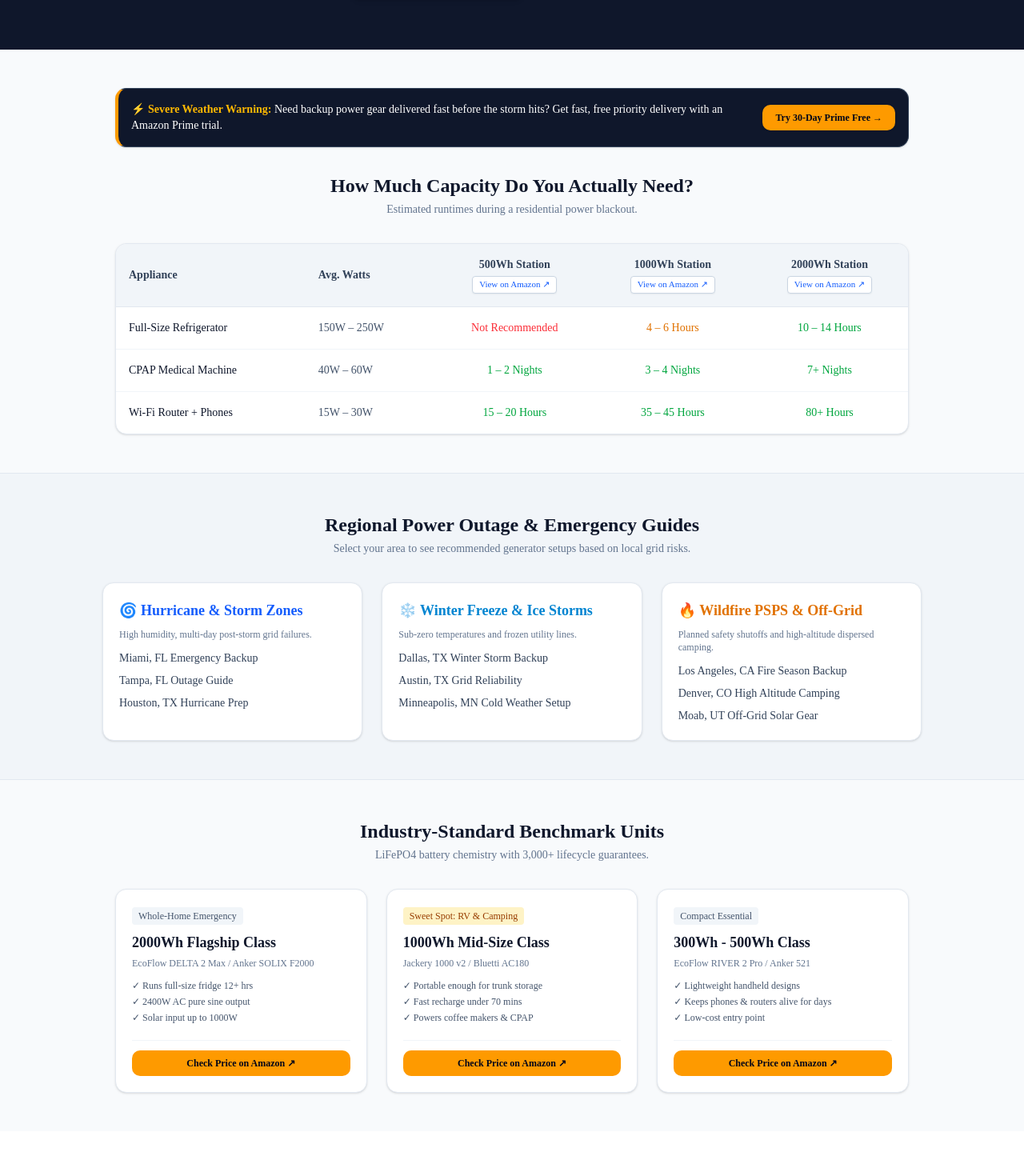
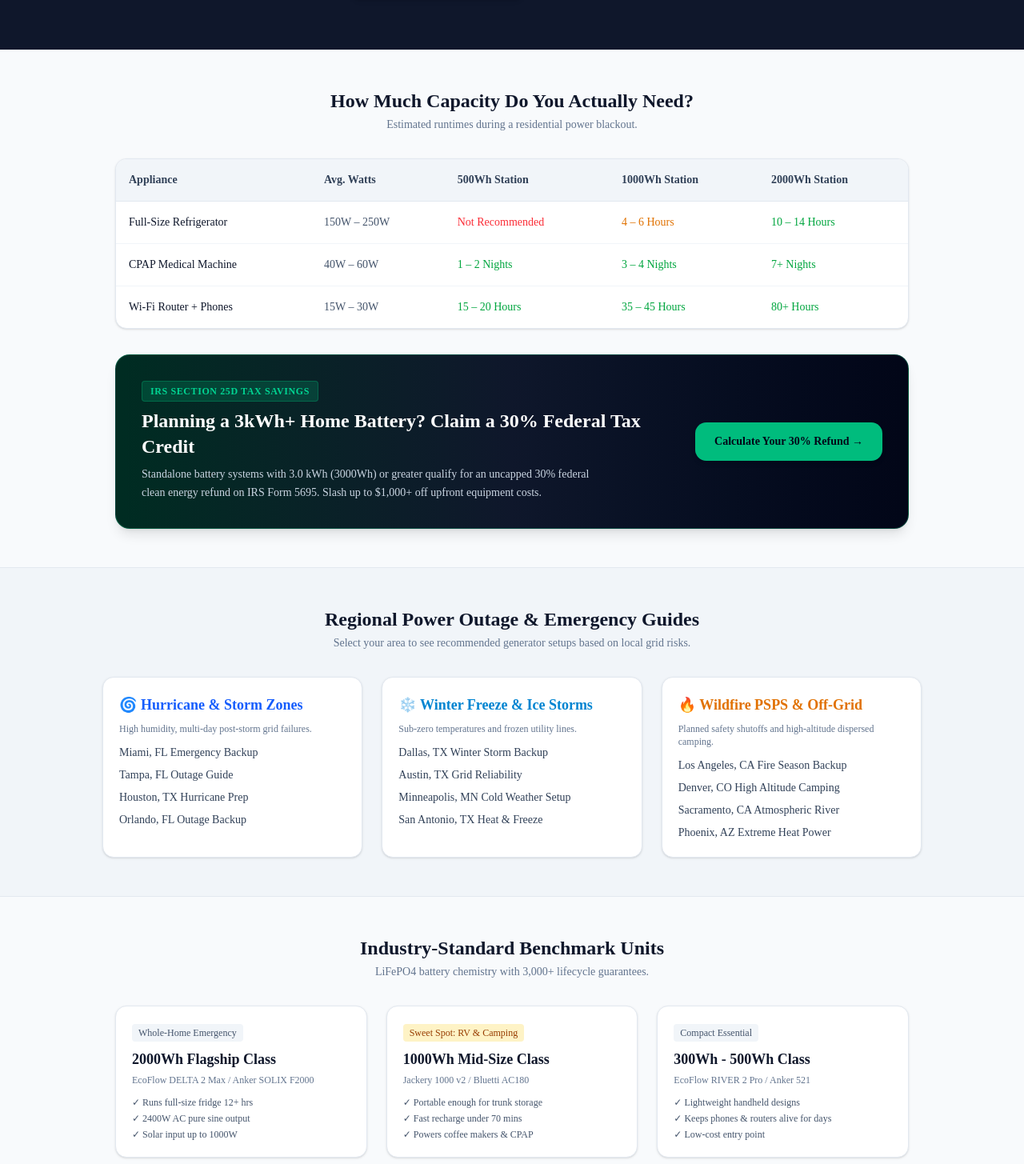
Before and after one commit to xingfangwang-eng/ai-coloring-pages, a Next.js app: page / in a window 1280 px wide. Shown: the part 415-1870 px from the top of the page at 80% size. Built offline with nearby package versions, Linux system fonts and the light colour scheme.

Commit message:
Deploy 30% Tax Credit calculator component, page and homepage banner

```diff
--- /dev/null
+++ b/src/app/calculators/tax-credit/page.tsx
@@ -0,0 +1,150 @@
+import Link from 'next/link';
+import { TaxCreditCalculator } from '@/components/tax-credit-calculator';
+
+export const metadata = {
+  title: '30% Federal Clean Energy Battery Tax Credit Calculator (IRS Form 5695 Guide 2026)',
+  description: 'Calculate your exact IRS Section 25D tax savings on 3kWh+ standalone home battery storage systems and portable solar generators.',
+  alternates: {
+    canonical: 'https://www.wangdadi.xyz/calculators/tax-credit',
+  },
+};
+
+export default function TaxCreditPage() {
+  const schemaData = {
+    '@context': 'https://schema.org',
+    '@type': 'WebApplication',
+    name: '30% Federal Battery Tax Credit Calculator',
+    applicationCategory: 'FinanceApplication',
+    operatingSystem: 'All',
+    url: 'https://www.wangdadi.xyz/calculators/tax-credit',
+    description: 'Calculates the 30% IRS residential clean energy credit for home battery systems.',
+  };
+
+  return (
+    <div className="bg-slate-50 text-slate-800 min-h-screen py-10 px-4">
+      <script
+        type="application/ld+json"
+        dangerouslySetInnerHTML={{ __html: JSON.stringify(schemaData) }}
+      />
+
+      <div className="max-w-4xl mx-auto space-y-10">
+
+        {/* 面包屑 */}
+        <nav className="text-xs text-slate-500 flex items-center gap-2">
+          <Link href="/" className="hover:underline hover:text-amber-600 transition">Home</Link>
+          <span>/</span>
+          <span className="text-slate-900 font-semibold">Tax Credit Calculator</span>
+        </nav>
+
+        {/* 头部标题 */}
+        <header className="space-y-3">
+          <span className="inline-block bg-emerald-500/10 text-emerald-800 text-xs font-semibold px-2.5 py-1 rounded border border-emerald-500/20">
+            Inflation Reduction Act · Section 25D
+          </span>
+          <h1 className="text-3xl sm:text-4xl font-extrabold text-slate-900 leading-tight">
+            30% Federal Solar Generator & Battery Tax Credit Calculator
+          </h1>
+          <p className="text-slate-600 text-sm sm:text-base leading-relaxed">
+            Under IRS Form 5695, standalone home battery storage systems with a capacity of <strong>3.0 kWh (3,000Wh) or greater</strong> qualify for an uncapped 30% federal tax credit through 2032. Calculate your exact refund below.
+          </p>
+        </header>
+
+        {/* 核心交互计算器组件 */}
+        <TaxCreditCalculator />
+
+        {/* 核心变现区：3kWh+ 具备退税资格的亚马逊旗舰巨无霸 */}
+        <section className="space-y-6 pt-4">
+          <div>
+            <h2 className="text-2xl font-bold text-slate-900">
+              Tax-Credit-Ready Batteries on Amazon (≥ 3.0 kWh)
+            </h2>
+            <p className="text-xs text-slate-500 mt-1">
+              These industry-leading systems meet the statutory 3000Wh storage minimum required for the 30% Section 25D deduction.
+            </p>
+          </div>
+
+          <div className="grid grid-cols-1 md:grid-cols-2 gap-6">
+
+            {/* 标杆 1：EcoFlow DELTA Pro (3.6kWh) */}
+            <div className="bg-white border border-slate-200 rounded-xl p-5 flex flex-col justify-between shadow-sm">
+              <div>
+                <span className="text-xs bg-emerald-100 text-emerald-800 px-2 py-0.5 rounded font-semibold">
+                  Qualifies for ~ $840+ Tax Credit
+                </span>
+                <h3 className="font-bold text-lg text-slate-900 mt-2">EcoFlow DELTA Pro (3600Wh)</h3>
+                <p className="text-xs text-slate-500 mt-1">Capacity: 3.6 kWh · 3600W AC Pure Sine Output</p>
+                <p className="text-sm text-slate-600 mt-3 leading-relaxed">
+                  The gold standard for standalone home backup. Featuring expandable capacity up to 25kWh and 240V split-phase capability to run central air and well pumps.
+                </p>
+              </div>
+              <div className="mt-6 pt-4 border-t border-slate-100">
+                <a
+                  href="https://www.amazon.com/dp/B09FL57F4F?tag=powerreadyhub-20"
+                  target="_blank"
+                  rel="noopener noreferrer nofollow"
+                  className="block w-full text-center bg-amber-500 hover:bg-amber-600 text-slate-950 font-semibold py-2.5 rounded-lg text-sm transition"
+                >
+                  Check Price on Amazon
+                </a>
+              </div>
+            </div>
+
+            {/* 标杆 2：Anker SOLIX F3800 (3.84kWh) */}
+            <div className="bg-white border border-slate-200 rounded-xl p-5 flex flex-col justify-between shadow-sm">
+              <div>
+                <span className="text-xs bg-emerald-100 text-emerald-800 px-2 py-0.5 rounded font-semibold">
+                  Qualifies for ~ $1,000+ Tax Credit
+                </span>
+                <h3 className="font-bold text-lg text-slate-900 mt-2">Anker SOLIX F3800 (3840Wh)</h3>
+                <p className="text-xs text-slate-500 mt-1">Capacity: 3.84 kWh · Direct EV & RV Connection</p>
+                <p className="text-sm text-slate-600 mt-3 leading-relaxed">
+                  Massive 3.84kWh single-unit capacity with dual 120V/240V output. Can directly recharge electric vehicles and plug into home subpanels.
+                </p>
+              </div>
+              <div className="mt-6 pt-4 border-t border-slate-100">
+                <a
+                  href="https://www.amazon.com/dp/B0CQXF288Z?tag=powerreadyhub-20"
+                  target="_blank"
+                  rel="noopener noreferrer nofollow"
+                  className="block w-full text-center bg-slate-800 hover:bg-slate-900 text-white font-medium py-2.5 rounded-lg text-sm transition"
+                >
+                  Check Price on Amazon
+                </a>
+              </div>
+            </div>
+
+          </div>
+        </section>
+
+        {/* 权威法条问答 */}
+        <section className="bg-white border border-slate-200 rounded-xl p-6 shadow-sm space-y-4">
+          <h2 className="text-xl font-bold text-slate-900">
+            Frequently Asked Questions (IRS Form 5695)
+          </h2>
+          <div className="space-y-3 text-sm text-slate-600">
+            <div>
+              <h3 className="font-semibold text-slate-900">Do portable power stations need solar panels to qualify?</h3>
+              <p className="text-xs text-slate-500 mt-1">
+                Under the pre-2023 rules, batteries had to be 100% solar-charged. However, the updated Inflation Reduction Act now allows standalone battery storage technology to qualify without solar, provided capacity is at least 3 kWh (3,000 Wh).
+              </p>
+            </div>
+            <div>
+              <h3 className="font-semibold text-slate-900">Is there a maximum credit dollar cap?</h3>
+              <p className="text-xs text-slate-500 mt-1">
+                No. Unlike previous energy efficiency programs capped at $500 or $1,200, Section 25D clean energy credits have no maximum dollar ceiling—you receive a full 30% on qualified equipment costs.
+              </p>
+            </div>
+          </div>
+        </section>
+
+        {/* 回流内链 */}
+        <div className="pt-6 border-t border-slate-200 text-center">
+          <Link href="/" className="text-sm text-amber-600 hover:underline">
+            ← Return to Regional Disaster & Backup Power Guides
+          </Link>
+        </div>
+
+      </div>
+    </div>
+  );
+}
--- a/src/app/page.tsx
+++ b/src/app/page.tsx
@@ -27,31 +27,12 @@
         </div>
       </section>
 
-      {/* 模块 1：带载参考计算表 (增量价值核心，Google 最喜欢的结构化数据) */}
+      {/* 模块 1：带载参考计算表 */}
       <section id="sizing-guide" className="py-12 px-4 max-w-5xl mx-auto w-full">
-
-        {/* Amazon Prime 免费试用赏金横幅 (Bounty 专区) */}
-        <div className="bg-slate-900 border border-slate-700 border-l-4 border-l-amber-500 rounded-xl p-4 mb-8 flex flex-col sm:flex-row items-center justify-between gap-4 text-white shadow-sm">
-          <div className="text-sm">
-            <strong className="text-amber-400">⚡ Severe Weather Warning:</strong> Need backup power gear delivered fast before the storm hits?
-            Get fast, free priority delivery with an Amazon Prime trial.
-          </div>
-          {/* 将 href 替换为下面这个完整带 tag 的官方网址 */}
-<a
-  href="https://www.amazon.com/amazonprime?tag=powerreadyhub-20"
-  target="_blank"
-  rel="noopener noreferrer nofollow sponsored"
-  className="bg-amber-500 hover:bg-amber-600 text-slate-950 font-bold px-4 py-2 rounded-lg text-xs whitespace-nowrap shadow transition"
->
-  Try 30-Day Prime Free →
-</a>
-        </div>
-
         <div className="text-center mb-8">
           <h2 className="text-2xl font-bold text-slate-900">How Much Capacity Do You Actually Need?</h2>
           <p className="text-slate-500 text-sm mt-1">Estimated runtimes during a residential power blackout.</p>
         </div>
-
         <div className="bg-white border border-slate-200 rounded-xl overflow-hidden shadow-sm">
           <div className="overflow-x-auto">
             <table className="w-full text-left text-sm">
@@ -59,76 +40,63 @@
                 <tr>
                   <th className="p-4">Appliance</th>
                   <th className="p-4">Avg. Watts</th>
-
-                  {/* 500Wh 推广位 */}
-                  <th className="p-4 text-center">
-                    <div>500Wh Station</div>
-                    <a
-                      href="https://amzn.to/4d7d8Ps"
-                      target="_blank"
-                      rel="noopener noreferrer nofollow sponsored"
-                      className="inline-block mt-1 text-[11px] bg-white border border-slate-300 text-blue-600 font-medium px-2 py-0.5 rounded shadow-xs hover:bg-slate-50 hover:text-blue-700"
-                    >
-                      View on Amazon ↗
-                    </a>
-                  </th>
-
-                  {/* 1000Wh 推广位 */}
-                  <th className="p-4 text-center">
-                    <div>1000Wh Station</div>
-                    <a
-                      href="https://amzn.to/4hkcZKR"
-                      target="_blank"
-                      rel="noopener noreferrer nofollow sponsored"
-                      className="inline-block mt-1 text-[11px] bg-white border border-slate-300 text-blue-600 font-medium px-2 py-0.5 rounded shadow-xs hover:bg-slate-50 hover:text-blue-700"
-                    >
-                      View on Amazon ↗
-                    </a>
-                  </th>
-
-                  {/* 2000Wh 推广位 */}
-                  <th className="p-4 text-center">
-                    <div>2000Wh Station</div>
-                    <a
-                      href="https://amzn.to/4xN98ep"
-                      target="_blank"
-                      rel="noopener noreferrer nofollow sponsored"
-                      className="inline-block mt-1 text-[11px] bg-white border border-slate-300 text-blue-600 font-medium px-2 py-0.5 rounded shadow-xs hover:bg-slate-50 hover:text-blue-700"
-                    >
-                      View on Amazon ↗
-                    </a>
-                  </th>
+                  <th className="p-4">500Wh Station</th>
+                  <th className="p-4">1000Wh Station</th>
+                  <th className="p-4">2000Wh Station</th>
                 </tr>
               </thead>
               <tbody className="divide-y divide-slate-100 text-slate-600">
                 <tr>
                   <td className="p-4 font-medium text-slate-900">Full-Size Refrigerator</td>
                   <td className="p-4">150W – 250W</td>
-                  <td className="p-4 text-center text-red-500 font-medium">Not Recommended</td>
-                  <td className="p-4 text-center text-amber-600 font-medium">4 – 6 Hours</td>
-                  <td className="p-4 text-center text-green-600 font-medium">10 – 14 Hours</td>
+                  <td className="p-4 text-red-500 font-medium">Not Recommended</td>
+                  <td className="p-4 text-amber-600 font-medium">4 – 6 Hours</td>
+                  <td className="p-4 text-green-600 font-medium">10 – 14 Hours</td>
                 </tr>
                 <tr>
                   <td className="p-4 font-medium text-slate-900">CPAP Medical Machine</td>
                   <td className="p-4">40W – 60W</td>
-                  <td className="p-4 text-center text-green-600">1 – 2 Nights</td>
-                  <td className="p-4 text-center text-green-600">3 – 4 Nights</td>
-                  <td className="p-4 text-center text-green-600">7+ Nights</td>
+                  <td className="p-4 text-green-600">1 – 2 Nights</td>
+                  <td className="p-4 text-green-600">3 – 4 Nights</td>
+                  <td className="p-4 text-green-600">7+ Nights</td>
                 </tr>
                 <tr>
                   <td className="p-4 font-medium text-slate-900">Wi-Fi Router + Phones</td>
                   <td className="p-4">15W – 30W</td>
-                  <td className="p-4 text-center text-green-600">15 – 20 Hours</td>
-                  <td className="p-4 text-center text-green-600">35 – 45 Hours</td>
-                  <td className="p-4 text-center text-green-600">80+ Hours</td>
+                  <td className="p-4 text-green-600">15 – 20 Hours</td>
+                  <td className="p-4 text-green-600">35 – 45 Hours</td>
+                  <td className="p-4 text-green-600">80+ Hours</td>
                 </tr>
               </tbody>
             </table>
           </div>
         </div>
+
+        {/* 👉 核心转化入口：30% 联邦清洁能源退税横幅 (刺激老外算账与大额下单) 👈 */}
+        <div className="mt-8 bg-gradient-to-r from-emerald-950 via-slate-900 to-slate-950 border border-emerald-500/30 rounded-2xl p-6 sm:p-8 text-white shadow-lg flex flex-col md:flex-row items-center justify-between gap-6">
+          <div className="space-y-2 text-center md:text-left">
+            <span className="inline-block bg-emerald-500/20 text-emerald-400 text-xs font-semibold px-2.5 py-1 rounded border border-emerald-500/30 uppercase tracking-wider">
+              IRS Section 25D Tax Savings
+            </span>
+            <h3 className="text-xl sm:text-2xl font-extrabold text-white">
+              Planning a 3kWh+ Home Battery? Claim a 30% Federal Tax Credit
+            </h3>
+            <p className="text-slate-300 text-xs sm:text-sm max-w-xl leading-relaxed">
+              Standalone battery systems with 3.0 kWh (3000Wh) or greater qualify for an uncapped 30% federal clean energy refund on IRS Form 5695. Slash up to $1,000+ off upfront equipment costs.
+            </p>
+          </div>
+          <div className="shrink-0 w-full md:w-auto text-center">
+            <Link
+              href="/calculators/tax-credit"
+              className="inline-block w-full md:w-auto bg-emerald-500 hover:bg-emerald-400 text-slate-950 font-bold px-6 py-3.5 rounded-xl shadow-md transition text-sm"
+            >
+              Calculate Your 30% Refund →
+            </Link>
+          </div>
+        </div>
       </section>
 
-      {/* 模块 2：地域场景化导航 (内链枢纽，后续脚本生成城市页面后在此挂链接) */}
+      {/* 模块 2：地域场景化导航 */}
       <section id="regional-guides" className="py-12 px-4 bg-slate-100 border-y border-slate-200 w-full">
         <div className="max-w-5xl mx-auto">
           <div className="text-center mb-8">
@@ -145,6 +113,7 @@
                 <li><Link href="/power/florida-miami" className="hover:text-amber-600 hover:underline">Miami, FL Emergency Backup</Link></li>
                 <li><Link href="/power/florida-tampa" className="hover:text-amber-600 hover:underline">Tampa, FL Outage Guide</Link></li>
                 <li><Link href="/power/texas-houston" className="hover:text-amber-600 hover:underline">Houston, TX Hurricane Prep</Link></li>
+                <li><Link href="/power/florida-orlando" className="hover:text-amber-600 hover:underline">Orlando, FL Outage Backup</Link></li>
               </ul>
             </div>
 
@@ -156,6 +125,7 @@
                 <li><Link href="/power/texas-dallas" className="hover:text-amber-600 hover:underline">Dallas, TX Winter Storm Backup</Link></li>
                 <li><Link href="/power/texas-austin" className="hover:text-amber-600 hover:underline">Austin, TX Grid Reliability</Link></li>
                 <li><Link href="/power/minnesota-minneapolis" className="hover:text-amber-600 hover:underline">Minneapolis, MN Cold Weather Setup</Link></li>
+                <li><Link href="/power/texas-san-antonio" className="hover:text-amber-600 hover:underline">San Antonio, TX Heat & Freeze</Link></li>
               </ul>
             </div>
 
@@ -166,22 +136,21 @@
               <ul className="text-sm space-y-2 text-slate-700">
                 <li><Link href="/power/california-los-angeles" className="hover:text-amber-600 hover:underline">Los Angeles, CA Fire Season Backup</Link></li>
                 <li><Link href="/power/colorado-denver" className="hover:text-amber-600 hover:underline">Denver, CO High Altitude Camping</Link></li>
-                <li><Link href="/power/utah-moab" className="hover:text-amber-600 hover:underline">Moab, UT Off-Grid Solar Gear</Link></li>
+                <li><Link href="/power/california-sacramento" className="hover:text-amber-600 hover:underline">Sacramento, CA Atmospheric River</Link></li>
+                <li><Link href="/power/arizona-phoenix" className="hover:text-amber-600 hover:underline">Phoenix, AZ Extreme Heat Power</Link></li>
               </ul>
             </div>
           </div>
         </div>
       </section>
 
-      {/* 模块 3：旗舰标杆推荐 (展示选品矩阵与购买按钮) */}
-      <section id="top-picks" className="py-12 px-4 max-w-5xl mx-auto w-full mb-16">
+      {/* 模块 3：旗舰标杆推荐 */}
+      <section id="top-picks" className="py-12 px-4 max-w-5xl mx-auto w-full">
         <div className="text-center mb-8">
           <h2 className="text-2xl font-bold text-slate-900">Industry-Standard Benchmark Units</h2>
           <p className="text-slate-500 text-sm mt-1">LiFePO4 battery chemistry with 3,000+ lifecycle guarantees.</p>
         </div>
         <div className="grid grid-cols-1 md:grid-cols-3 gap-6">
-
-          {/* 2000Wh 卡片 */}
           <div className="bg-white border border-slate-200 rounded-xl p-5 flex flex-col justify-between shadow-sm">
             <div>
               <span className="text-xs bg-slate-100 text-slate-600 px-2 py-1 rounded">Whole-Home Emergency</span>
@@ -193,19 +162,8 @@
                 <li>✓ Solar input up to 1000W</li>
               </ul>
             </div>
-            <div className="mt-5 pt-3 border-t border-slate-100">
-              <a
-                href="https://amzn.to/4xN98ep"
-                target="_blank"
-                rel="noopener noreferrer nofollow sponsored"
-                className="block text-center bg-amber-500 hover:bg-amber-600 text-slate-950 text-xs font-bold py-2 rounded-lg transition"
-              >
-                Check Price on Amazon ↗
-              </a>
-            </div>
           </div>
 
-          {/* 1000Wh 卡片 */}
           <div className="bg-white border border-slate-200 rounded-xl p-5 flex flex-col justify-between shadow-sm">
             <div>
               <span className="text-xs bg-amber-100 text-amber-800 px-2 py-1 rounded">Sweet Spot: RV & Camping</span>
@@ -217,19 +175,8 @@
                 <li>✓ Powers coffee makers & CPAP</li>
               </ul>
             </div>
-            <div className="mt-5 pt-3 border-t border-slate-100">
-              <a
-                href="https://amzn.to/4hkcZKR"
-                target="_blank"
-                rel="noopener noreferrer nofollow sponsored"
-                className="block text-center bg-amber-500 hover:bg-amber-600 text-slate-950 text-xs font-bold py-2 rounded-lg transition"
-              >
-                Check Price on Amazon ↗
-              </a>
-            </div>
           </div>
 
-          {/* 300Wh - 500Wh 卡片 */}
           <div className="bg-white border border-slate-200 rounded-xl p-5 flex flex-col justify-between shadow-sm">
             <div>
               <span className="text-xs bg-slate-100 text-slate-600 px-2 py-1 rounded">Compact Essential</span>
@@ -241,18 +188,7 @@
                 <li>✓ Low-cost entry point</li>
               </ul>
             </div>
-            <div className="mt-5 pt-3 border-t border-slate-100">
-              <a
-                href="https://amzn.to/4d7d8Ps"
-                target="_blank"
-                rel="noopener noreferrer nofollow sponsored"
-                className="block text-center bg-amber-500 hover:bg-amber-600 text-slate-950 text-xs font-bold py-2 rounded-lg transition"
-              >
-                Check Price on Amazon ↗
-              </a>
-            </div>
           </div>
-
         </div>
       </section>
 
```
